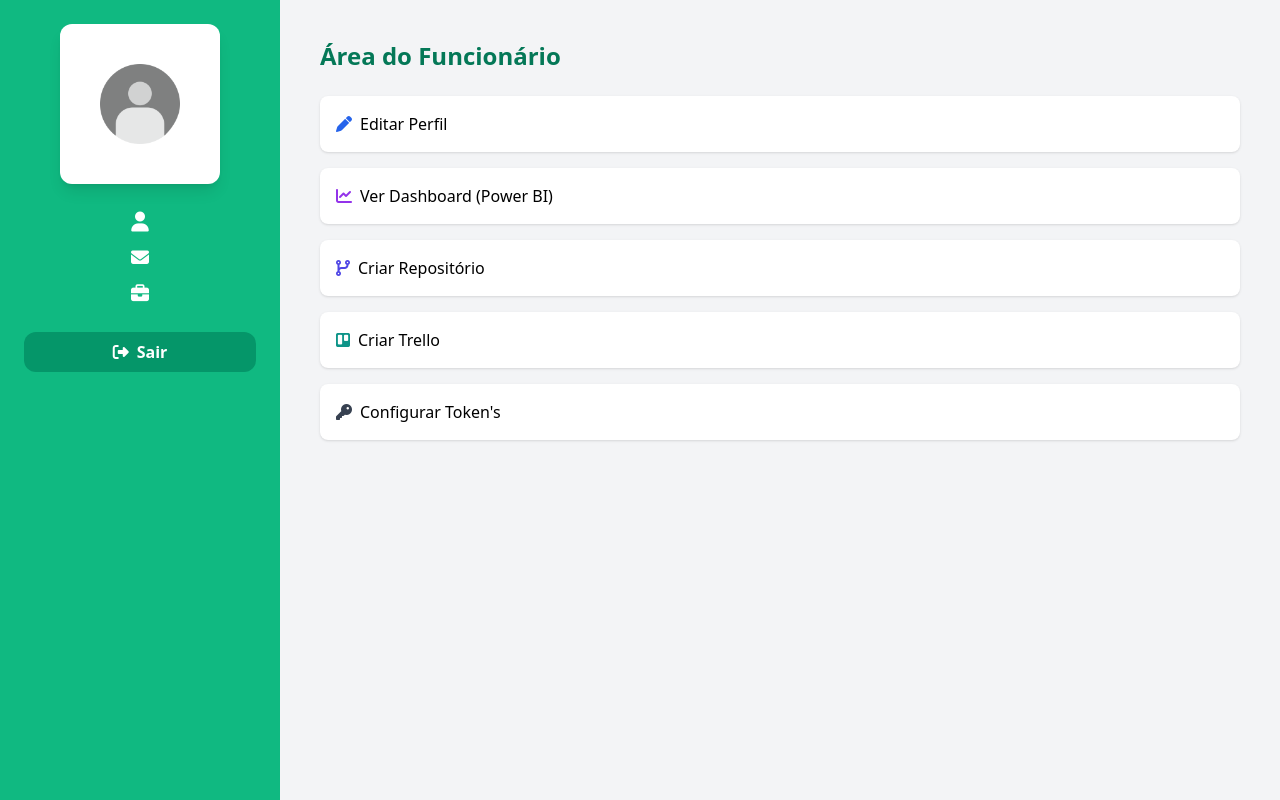
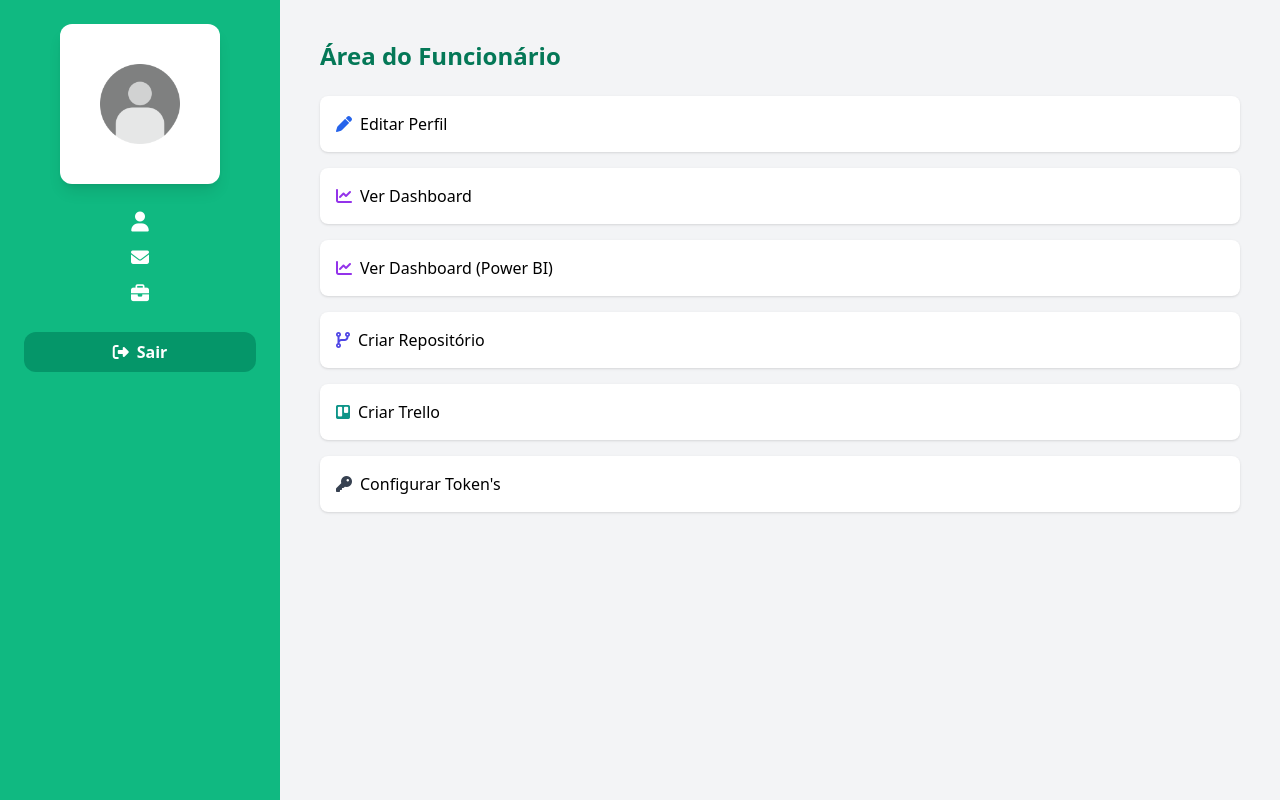
Before and after one commit to LisboaNi/MindTechCare, a Django app: template mindtechcare/templates/employees/employee_profile.html in a window 1280 px wide. Run offline with Django 5.2, Linux system fonts and the light colour scheme; the template is opened without the code that fills it, so the values that code supplies are empty.

```diff
--- a/mindtechcare/templates/employees/employee_profile.html
+++ b/mindtechcare/templates/employees/employee_profile.html
@@ -31,7 +31,8 @@
     <h2 class="mb-6 text-center text-xl font-semibold text-[#047857] md:text-left md:text-2xl">Área do Funcionário</h2>
     <div class="grid gap-4">
       <a href="{% url 'employee_edit' employee.pk %}" class="flex items-center gap-2 rounded-lg bg-white p-4 shadow transition-all hover:bg-gray-50"> <i class="fa-solid fa-pen text-blue-600"></i>Editar Perfil </a>
-      {% comment %} <a href="{% url 'dashboard_funcionario' employee.pk %}" class="flex items-center gap-2 rounded-lg bg-white p-4 shadow transition-all hover:bg-gray-50"> <i class="fa-solid fa-chart-line text-purple-600"></i>Ver Dashboard </a> {% endcomment %}
+
+      <a href="{% url 'dashboard_funcionario' employee.pk %}" class="flex items-center gap-2 rounded-lg bg-white p-4 shadow transition-all hover:bg-gray-50"> <i class="fa-solid fa-chart-line text-purple-600"></i>Ver Dashboard </a>
 
       <a href="https://app.powerbi.com/links/iqPkg-LvXH?ctid=f61a289e-b887-4f63-9160-2844a5024b1a&pbi_source=linkShare" class="flex items-center gap-2 rounded-lg bg-white p-4 shadow transition-all hover:bg-gray-50"> <i class="fa-solid fa-chart-line text-purple-600"></i>Ver Dashboard (Power BI) </a>
 
```
